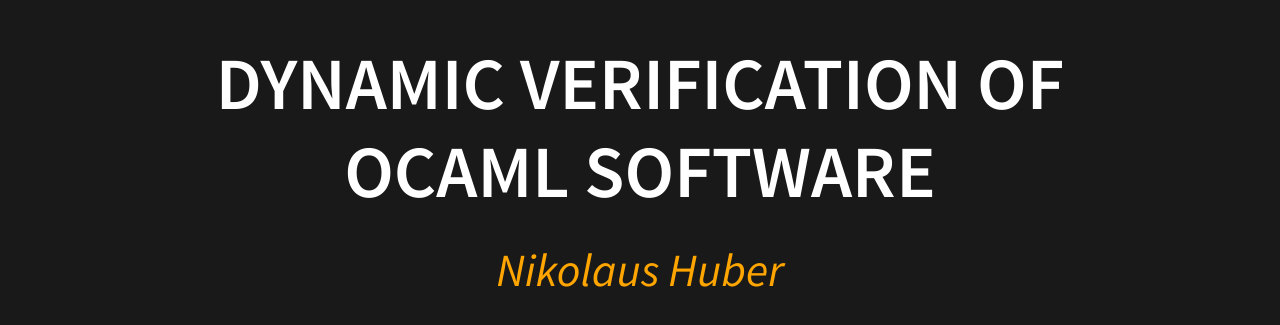
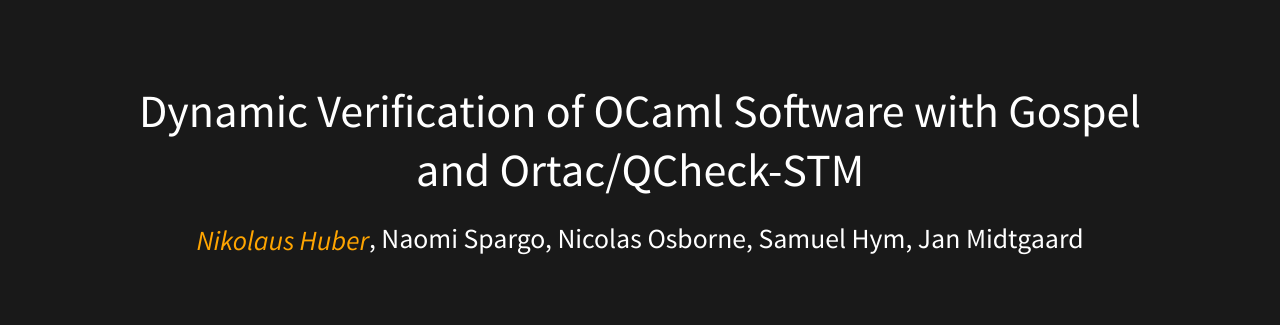
Before and after one commit to nikolaushuber/tacas-presentation, a website: page index.html in a window 1280 px wide. Shown: the part 145-470 px from the top of the page. Drawn offline with Linux system fonts and the light colour scheme.

Commit message:
Remove some slides

```diff
--- a/index.html
+++ b/index.html
@@ -37,8 +37,8 @@
 			<div class="slides">
 
 <section>
-	<h2>Dynamic Verification of OCaml Software</h2>
-	<p><em>Nikolaus Huber</em></p>
+	<p>Dynamic Verification of OCaml Software with Gospel and Ortac/QCheck-STM</p>
+	<p><small><em>Nikolaus Huber</em>, Naomi Spargo, Nicolas Osborne, Samuel Hym, Jan Midtgaard</p></small>
 	<div style="display:flex; flex-direction: row; justify-content: center; align-items: center; gap: 10%">
 		<img src="/inc/tarides_logo.png" width="20%"/>
 		<div width="10%"></div>
@@ -167,14 +167,14 @@
 				  | _ -> false *)
 	</code></pre>
 </section>
-<section>
+<!-- <section>
 	<h3>Configuration module</h3>
 	<pre class="OCaml"><code data-trim data-noescape data-line-numbers>
 		type sut = char Stack.t
 
 		let init_sut = Stack.create ()
 	</code></pre>
-</section>
+</section> -->
 <section>
 	<h3>Running Ortac/QCheck-STM</h3>
 	<pre class="fragment fade-up bash"><code data-trim data-noescape>
```
